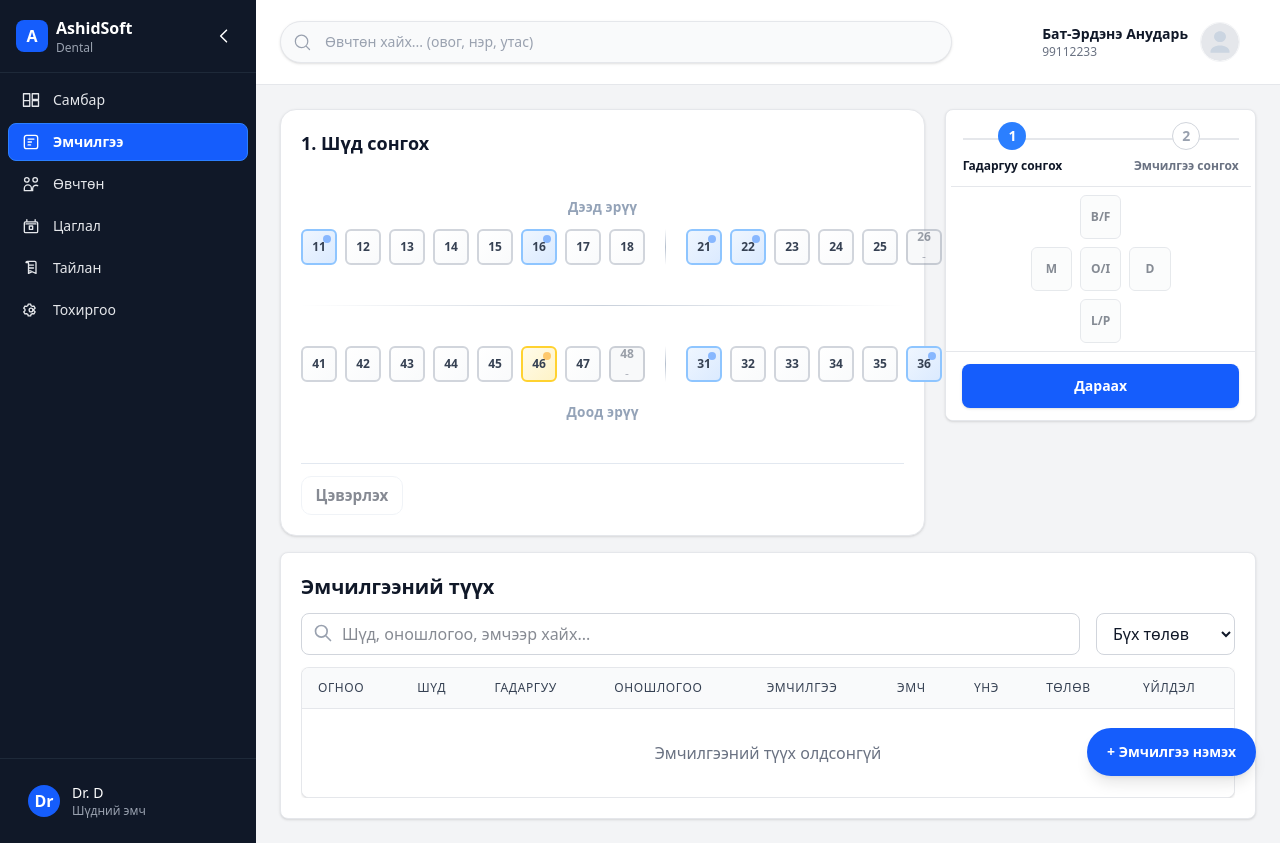
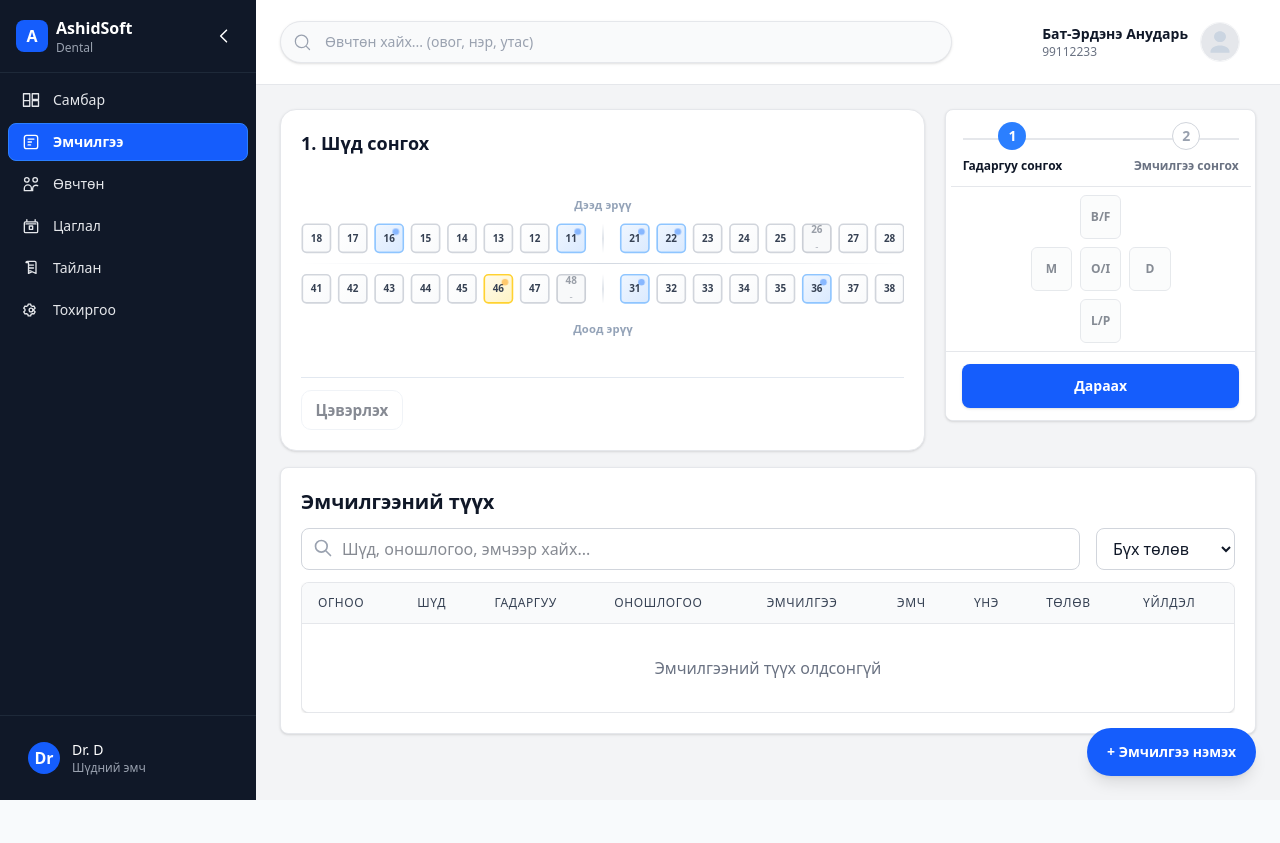
Before and after one commit to khishigtogtokh321/Codexwebapp, a Vue app: page / in a window 1280 px wide. After the commit the page ends 800 px from the top, so only its background shows below. Built offline with nearby package versions, Linux system fonts and the light colour scheme.

Commit message:
treatment

```diff
--- a/src/components/tooth/ToothChart.vue
+++ b/src/components/tooth/ToothChart.vue
@@ -1,5 +1,5 @@
 <script setup>
-import { ref, computed, watch } from 'vue'
+import { computed, onBeforeUnmount, onMounted, ref, watch, nextTick } from 'vue'
 import ToothItem from './ToothItem.vue'
 import { FDI_NOTATION } from '@/utils/toothHelpers'
 
@@ -33,6 +33,31 @@ const allTeeth = computed(() => [
 ])
 
 const lastSelection = ref([])
+const containerRef = ref(null)
+const contentRef = ref(null)
+const scale = ref(1)
+const wrapperHeight = ref('auto')
+let containerObserver
+let contentObserver
+
+function updateScale() {
+  const container = containerRef.value
+  const content = contentRef.value
+
+  if (!container || !content) return
+
+  const previousTransform = content.style.transform
+  content.style.transform = 'none'
+  const { width: naturalWidth, height: naturalHeight } = content.getBoundingClientRect()
+  content.style.transform = previousTransform
+
+  if (!naturalWidth || !naturalHeight) return
+
+  const containerWidth = container.clientWidth
+  const nextScale = Math.min(1, containerWidth / naturalWidth)
+  scale.value = nextScale
+  wrapperHeight.value = `${naturalHeight * nextScale}px`
+}
 
 watch(
   () => props.selectedTeeth,
@@ -46,6 +71,34 @@ watch(
 
 const hasSelection = computed(() => props.selectedTeeth.length > 0)
 const hasUndo = computed(() => lastSelection.value.length > 0)
+
+onMounted(() => {
+  if (containerRef.value) {
+    containerObserver = new ResizeObserver(updateScale)
+    containerObserver.observe(containerRef.value)
+  }
+
+  if (contentRef.value) {
+    contentObserver = new ResizeObserver(updateScale)
+    contentObserver.observe(contentRef.value)
+  }
+
+  nextTick(() => {
+    updateScale()
+  })
+})
+
+onBeforeUnmount(() => {
+  if (containerObserver) {
+    containerObserver.disconnect()
+    containerObserver = null
+  }
+
+  if (contentObserver) {
+    contentObserver.disconnect()
+    contentObserver = null
+  }
+})
 
 function handleToothClick(toothNumber) {
   if (props.multiSelect) {
@@ -100,6 +153,13 @@ function undoSelection() {
         <h2 class="selector-title">1. Шүд сонгох</h2>
     </div>
 
+    <div class="odontogram-shell" ref="containerRef">
+      <div class="odontogram-wrapper" :style="{ height: wrapperHeight }">
+        <div
+          class="odontogram-content"
+          ref="contentRef"
+          :style="{ transform: `translateX(-50%) scale(${scale})` }"
+        >
           <div class="jaw-section">
             <div class="jaw-label">Дээд эрүү</div>
             <div class="quadrant-row">
@@ -167,6 +227,9 @@ function undoSelection() {
             </div>
             <div class="jaw-label jaw-label--bottom">Доод эрүү</div>
           </div>
+        </div>
+      </div>
+    </div>
 
     <div class="selector-toolbar">
       <div class="selector-actions">
@@ -218,6 +281,29 @@ function undoSelection() {
   gap: 0.35rem;
 }
 
+.odontogram-shell {
+  position: relative;
+  width: 100%;
+  overflow: hidden;
+}
+
+.odontogram-wrapper {
+  position: relative;
+  width: 100%;
+  overflow: hidden;
+}
+
+.odontogram-content {
+  position: absolute;
+  top: 0;
+  left: 50%;
+  width: max-content;
+  display: flex;
+  flex-direction: column;
+  gap: 0.75rem;
+  transform-origin: top center;
+}
+
 .selector-count {
   padding: 0.4rem 0.6rem;
   border-radius: 999px;
@@ -236,6 +322,7 @@ function undoSelection() {
   display: flex;
   flex-direction: column;
   gap: 0.75rem;
+  align-items: center;
 }
 
 .jaw-label {
@@ -261,6 +348,7 @@ function undoSelection() {
   display: flex;
   flex-direction: column;
   gap: 0.5rem;
+  align-items: center;
 }
 
 .quadrant-heading {
@@ -363,16 +451,5 @@ function undoSelection() {
     justify-items: start;
   }
 
-  .quadrant-row {
-    grid-template-columns: 1fr;
-  }
-
-  .midline {
-    display: none;
-  }
-
-  .tooth-row {
-    justify-content: center;
-  }
 }
 </style>
--- a/src/utils/toothHelpers.js
+++ b/src/utils/toothHelpers.js
@@ -5,7 +5,7 @@
 
 // FDI Tooth numbering system
 export const FDI_NOTATION = {
-  UPPER_RIGHT: [11, 12, 13, 14, 15, 16, 17, 18],
+  UPPER_RIGHT: [18, 17, 16, 15, 14, 13, 12, 11],
   UPPER_LEFT: [21, 22, 23, 24, 25, 26, 27, 28],
   LOWER_LEFT: [31, 32, 33, 34, 35, 36, 37, 38],
   LOWER_RIGHT: [41, 42, 43, 44, 45, 46, 47, 48],
```
Lines whose indentation alone changed are shown as unchanged.
